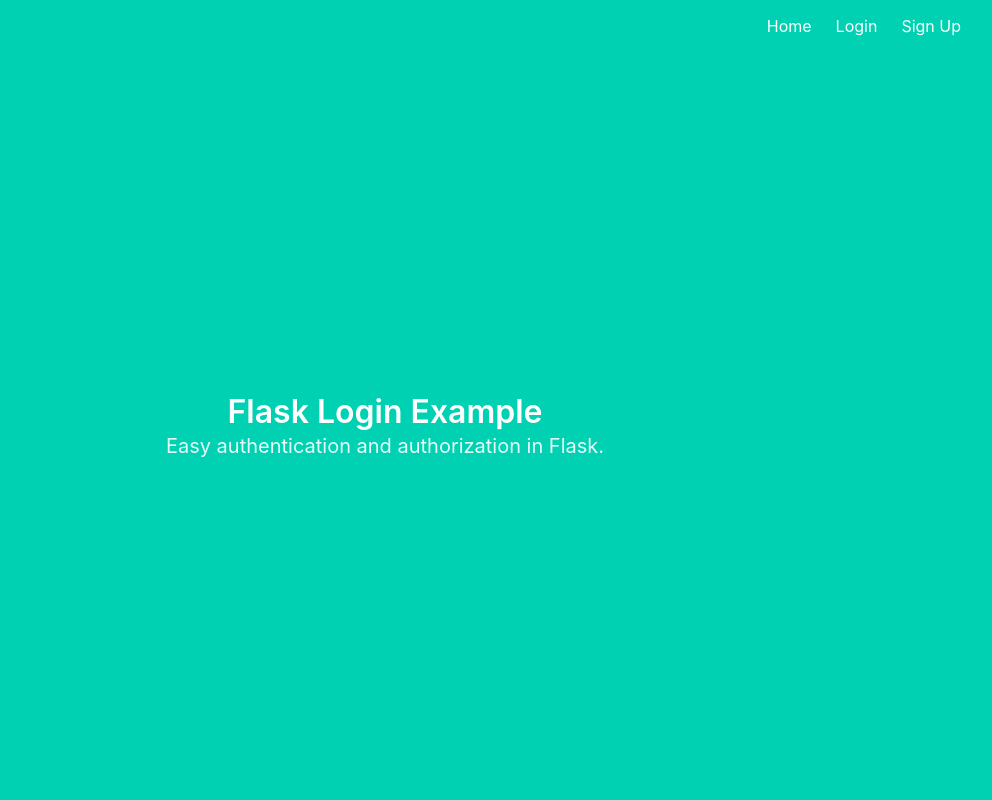
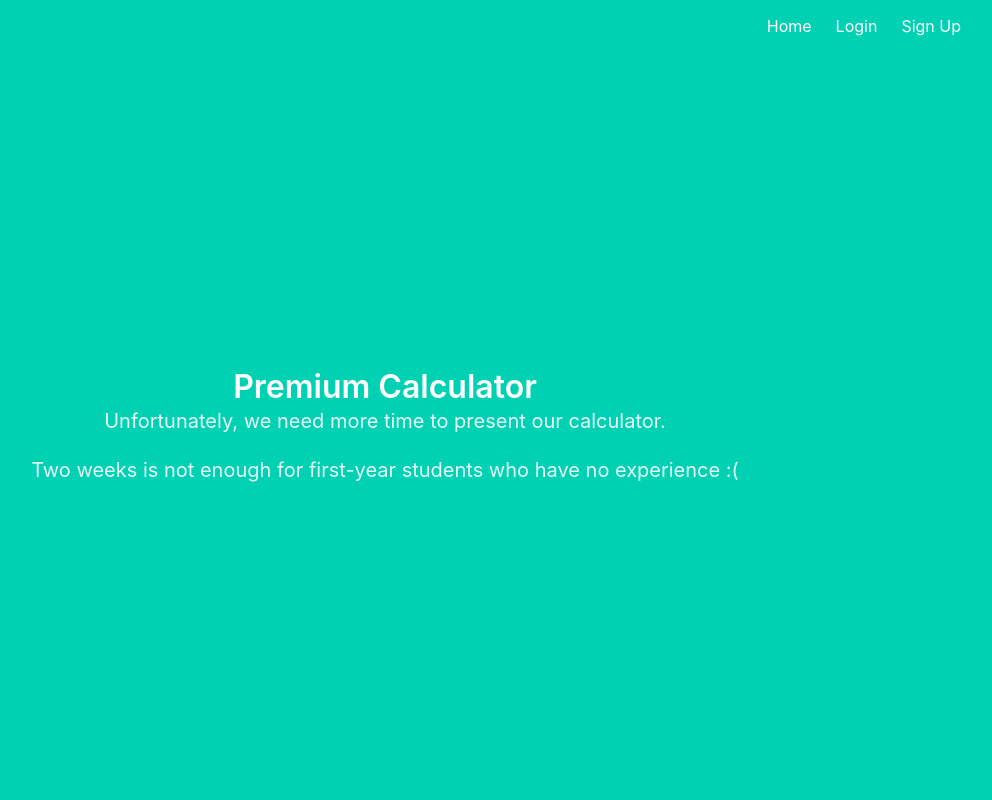
Before and after one commit to Dr-Wats0n/pythonProject0, a Flask app: template flask_auth_app/project/templates/index.html in a window 1280 px wide. Shown: the whole page, without its empty margins (255-1247 px from the left). Run offline with Flask 2, Linux system fonts and the light colour scheme; the template is opened without the code that fills it, so the values that code supplies are empty.

Commit message:
Python_auth

```diff
--- a/flask_auth_app/project/templates/index.html
+++ b/flask_auth_app/project/templates/index.html
@@ -4,9 +4,12 @@
 
 {% block content %}
 <h1 class="title">
-  Flask Login Example
+  Premium Calculator
 </h1>
 <h2 class="subtitle">
-  Easy authentication and authorization in Flask.
+  Unfortunately, we need more time to present our calculator.
 </h2>
+<h3 class="subtitle">
+  Two weeks is not enough for first-year students who have no experience :(
+</h3>
 {% endblock %}
```
